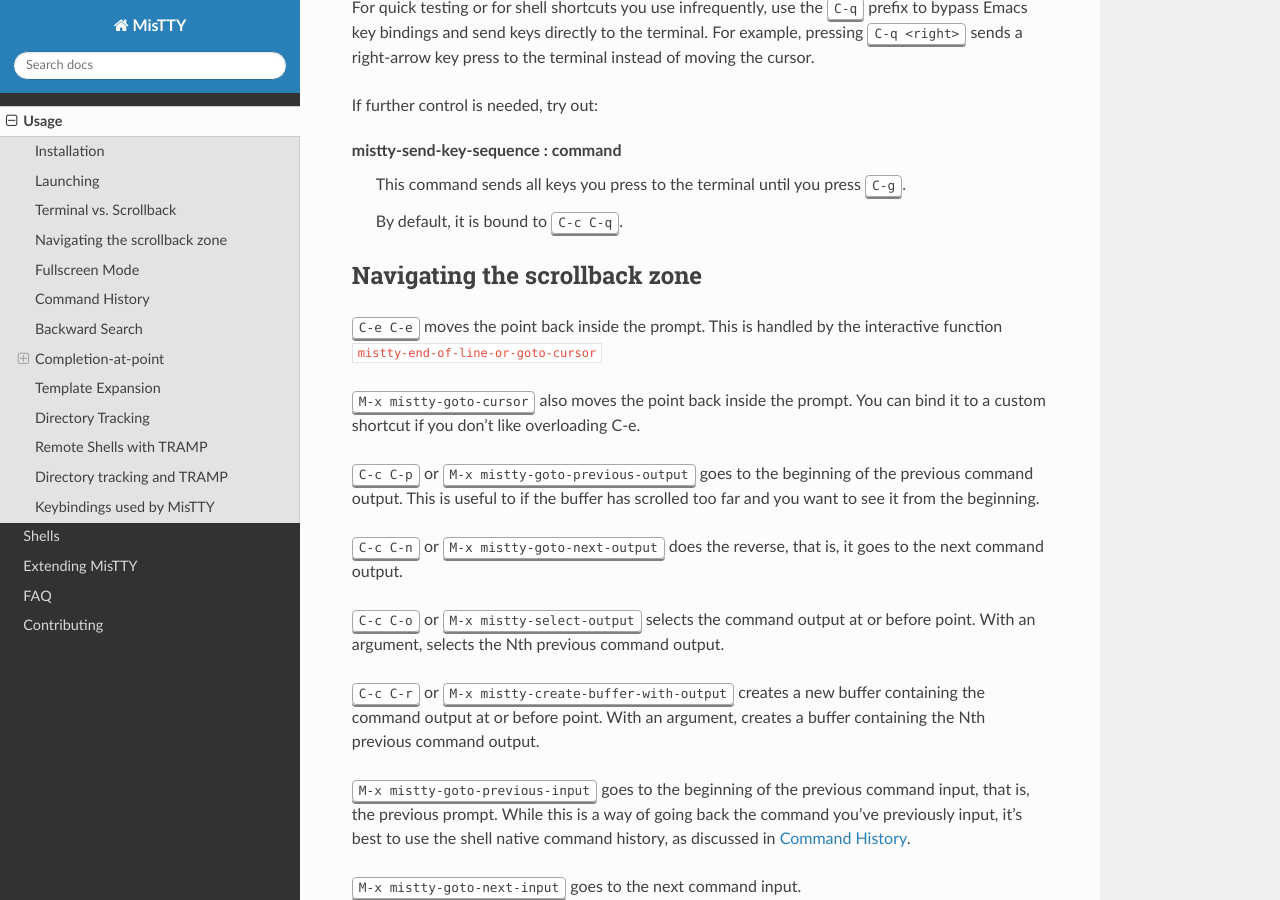
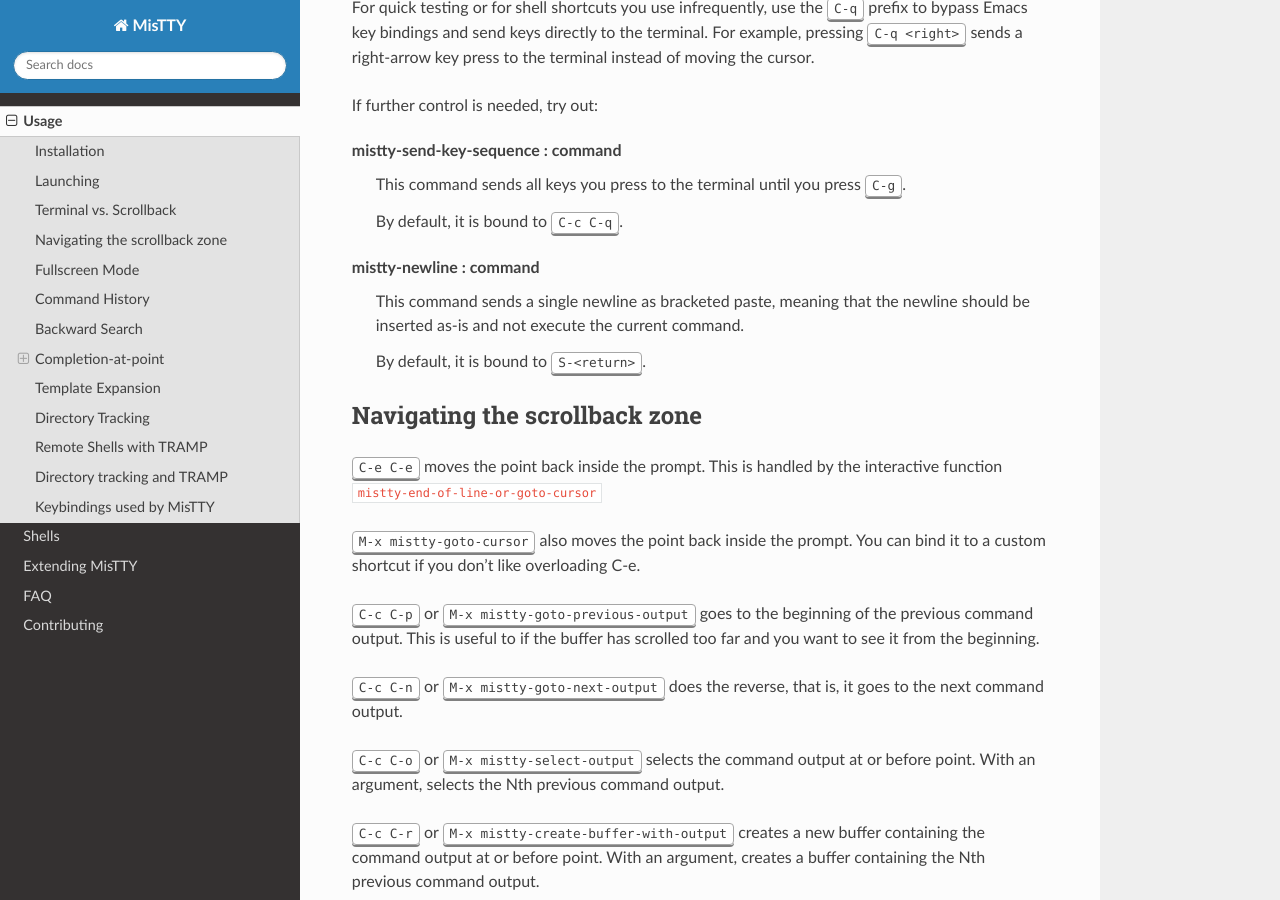
Before and after one commit to szermatt/mistty, a Sphinx documentation site: the page built from docs/source/usage.rst, in a window 1280 px wide and 900 px high, scrolled down 4099 px. Built offline with Sphinx 7.4.7 and the Read the Docs theme 3.1.0, drawn with Linux system fonts in a browser that asks for light colours.

Commit message:
docs: Document mistty-newline.

```diff
--- a/docs/source/usage.rst
+++ b/docs/source/usage.rst
@@ -254,6 +254,15 @@
   press :kbd:`C-g`.
 
   By default, it is bound to :kbd:`C-c C-q`.
+
+.. index:: pair: command; mistty-newline
+
+**mistty-newline** : command
+    This command sends a single newline as bracketed paste, meaning
+    that the newline should be inserted as-is and not execute the
+    current command.
+
+    By default, it is bound to :kbd:`S-<return>`.
 
 .. _navigation:
 
```
Also changed, not shown: 1 other file.
